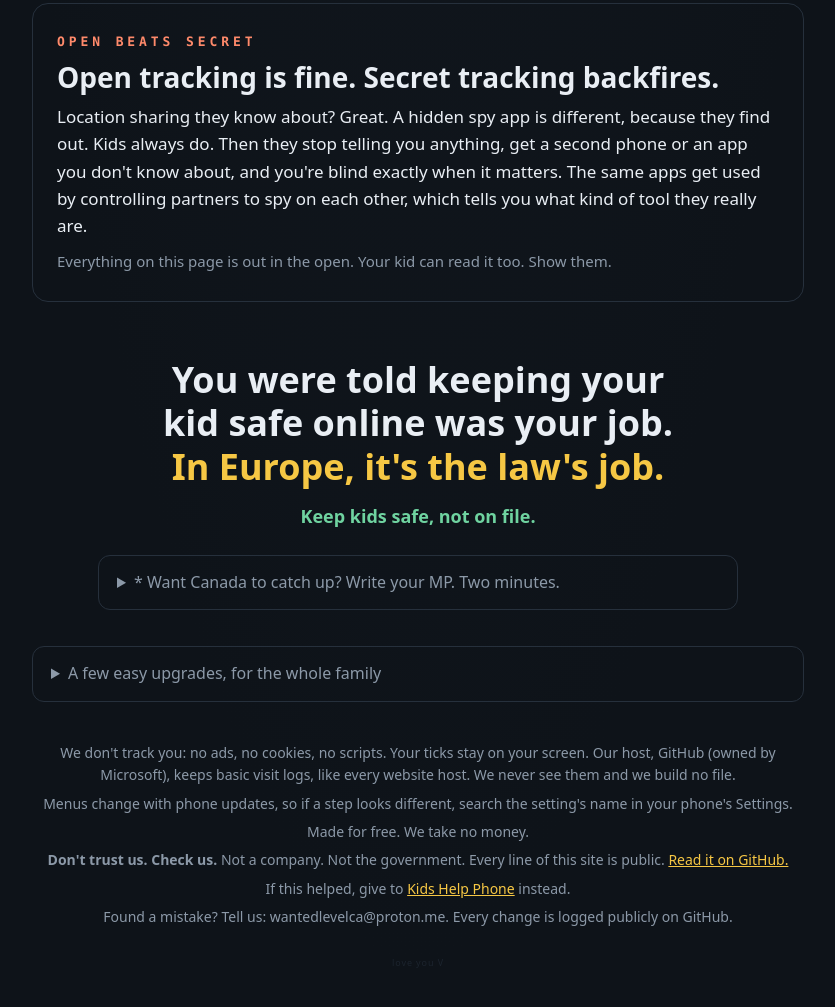
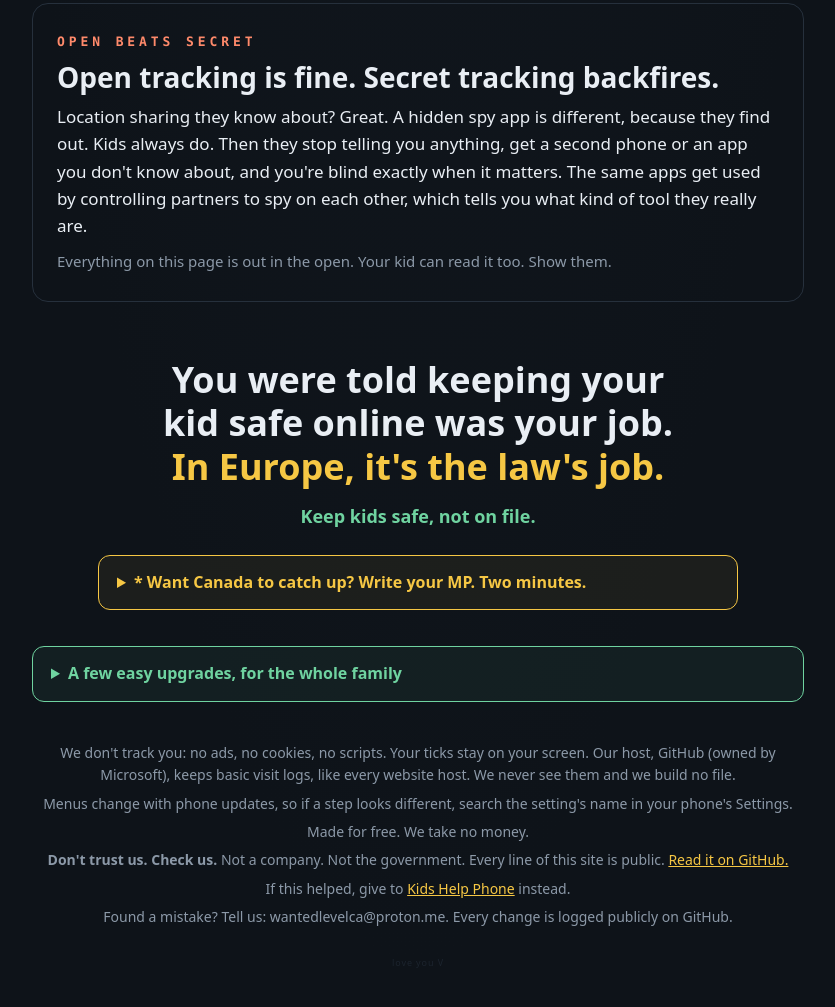
Before and after one commit to wantedlevelca/wantedlevelca.github.io, a plain HTML site: page parents.html in a window 1280 px wide. Shown: the part 4113-5120 px from the top of the page, without its empty margins (222-1057 px from the left). Drawn offline with Linux system fonts and the light colour scheme.

Commit message:
Add files via upload

```diff
--- a/style.css
+++ b/style.css
@@ -127,3 +127,9 @@ footer p{margin:6px 0}
 .final .less{margin:14px auto 0;color:var(--green);font-weight:700;font-size:18px}
 .v{font-size:9px;color:#1c242e;margin-top:28px;letter-spacing:.1em}
 .further{margin-top:36px}.further details{max-width:none;margin:0}.further ol{margin:10px 0 0;padding-left:22px}.further li{margin:6px 0}
+/* Brighter fold-outs: easy to spot, still calm */
+.final details{border:1px solid var(--gold);background:rgba(246,199,68,.06)}
+.final summary{color:var(--gold);font-weight:700}
+.further details{border:1px solid var(--green);background:rgba(111,211,160,.06)}
+.further summary{color:var(--green);font-weight:700}
+.final summary:hover,.further summary:hover{color:var(--ink)}
```
